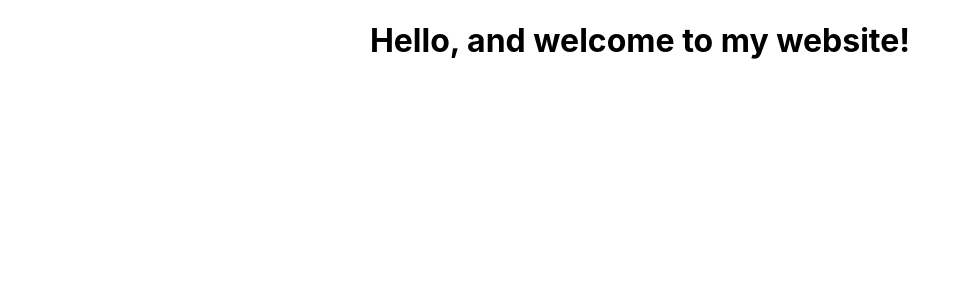
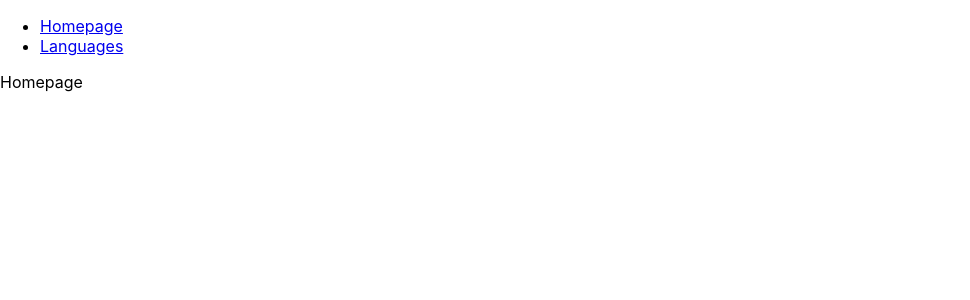
Before and after one commit to nhillson/personal, a React (Create React App) app: page / in a window 1280 px wide. Shown: the top 300 px of the page, without its empty margins (0-970 px from the left). Built offline with nearby package versions, Linux system fonts and the light colour scheme.

Commit message:
SPA created

```diff
--- a/package.json
+++ b/package.json
@@ -8,6 +8,7 @@
     "@testing-library/user-event": "^13.5.0",
     "react": "^18.2.0",
     "react-dom": "^18.2.0",
+    "react-router-dom": "^6.14.1",
     "react-scripts": "5.0.1",
     "web-vitals": "^2.1.4"
   },
--- a/src/App.js
+++ b/src/App.js
@@ -1,11 +1,48 @@
+import { BrowserRouter, Route, Routes, Link, } from "react-router-dom"
 
-
-function App() {
+function Homepage() {
   return (
-    <div className="App">
-      <h1 class="title">Hello, and welcome to my website!</h1>
+    <div>
+      Homepage
     </div>
   );
 }
 
+function Languages() {
+  return (
+    <div>
+      Languages
+    </div>
+  )
+}
+
+function NotFoundPage() {
+  return (
+    <div>
+      Page Not Found
+    </div>
+  )
+}
+
+function App() {
+  return (
+    <BrowserRouter>
+    <header>
+      <nav>
+        <ul>
+          <li><Link to="/">Homepage</Link></li>
+          <li><Link to="/languages">Languages</Link></li>
+        </ul>
+      </nav>
+    </header>
+      <Routes>
+        <Route path="/" element={<Homepage />} />
+        <Route path="/languages" element={<Languages />} />
+        <Route path="/*" element={<NotFoundPage />} />
+      </Routes>
+    </BrowserRouter>
+
+  );
+}
+
 export default App;
```
Also changed, not shown: 1 other file (tests, documents, lock files or other folders).
